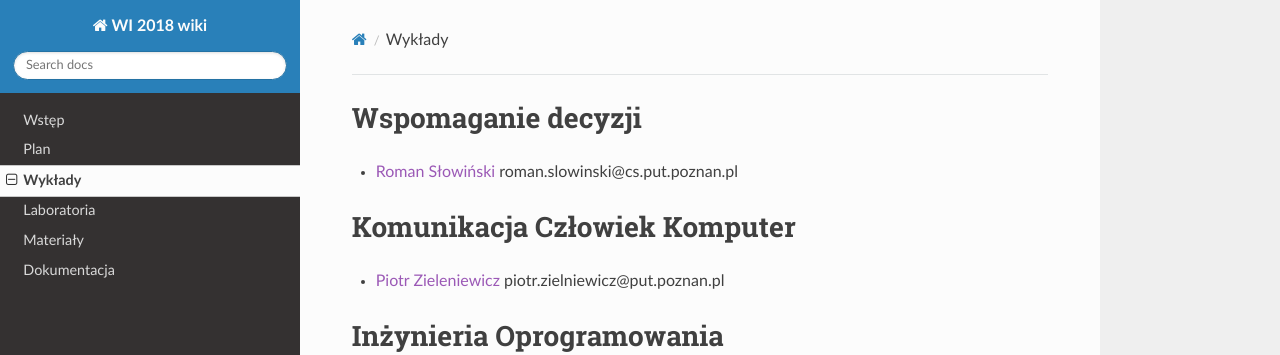
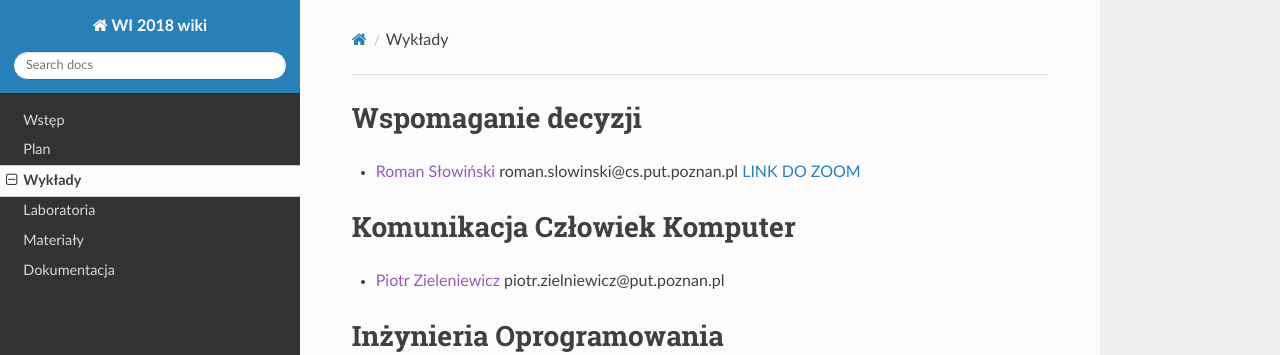
Before and after one commit to PUT-WI-18/wi18-wiki-sem5, an MkDocs documentation site: the page built from docs/wyklady.md, in a window 1280 px wide and 1039 px high. Shown: the top 355 px of the window. Built offline with MkDocs 1.6.1, drawn with Linux system fonts in a browser that asks for light colours; nearby versions of some CDN libraries.

Commit message:
Update wyklady.md

```diff
--- a/docs/wyklady.md
+++ b/docs/wyklady.md
@@ -1,6 +1,6 @@
 # Wspomaganie decyzji
 - [Roman Słowiński]() roman.slowinski@cs.put.poznan.pl
-
+ [LINK DO ZOOM](https://us02web.zoom.us/j/5979802696?pwd=MS9vTUR1aVVXTkVtaER4dC81dXFpdz09)
 # Komunikacja Człowiek Komputer
 - [Piotr Zieleniewicz]() piotr.zielniewicz@put.poznan.pl
 
```
